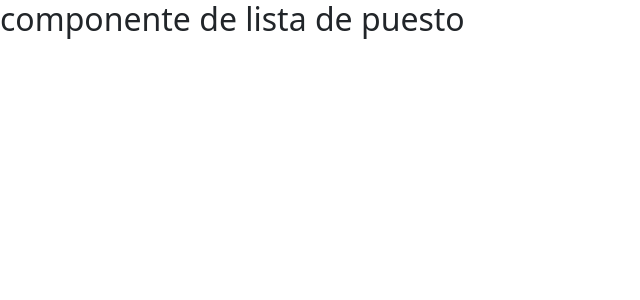
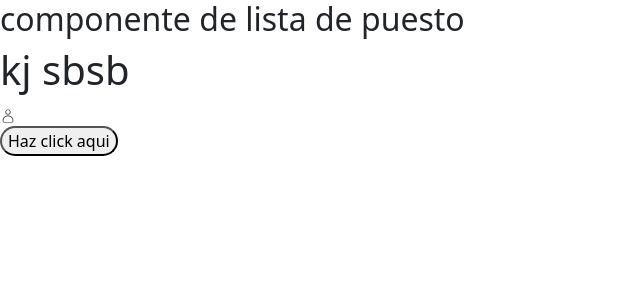
Before and after one commit to wilbert2004/Woorkfell, a React (Create React App) app in the folder frontend/: page /listapuestos in a window 1280 px wide. Shown: the top 300 px of the page, without its empty margins (0-640 px from the left). Built offline with nearby package versions, Linux system fonts and the light colour scheme; a web font is replaced by a local one.

Commit message:
Update listapuestos.jsx

```diff
--- a/frontend/src/components/listapuestos.jsx
+++ b/frontend/src/components/listapuestos.jsx
@@ -1,10 +1,16 @@
 import React from "react";
+import { CiUser } from "react-icons/ci";
 
 const Listapuestos = () => {
   return (
     <div>
       <h2>componente de lista de puesto</h2>
+      <h1>kj sbsb</h1>
+      <CiUser />
+      <br></br>
+      <button className="rounded-pill">Haz click aqui</button>
     </div>
+
   );
 };
 
```
